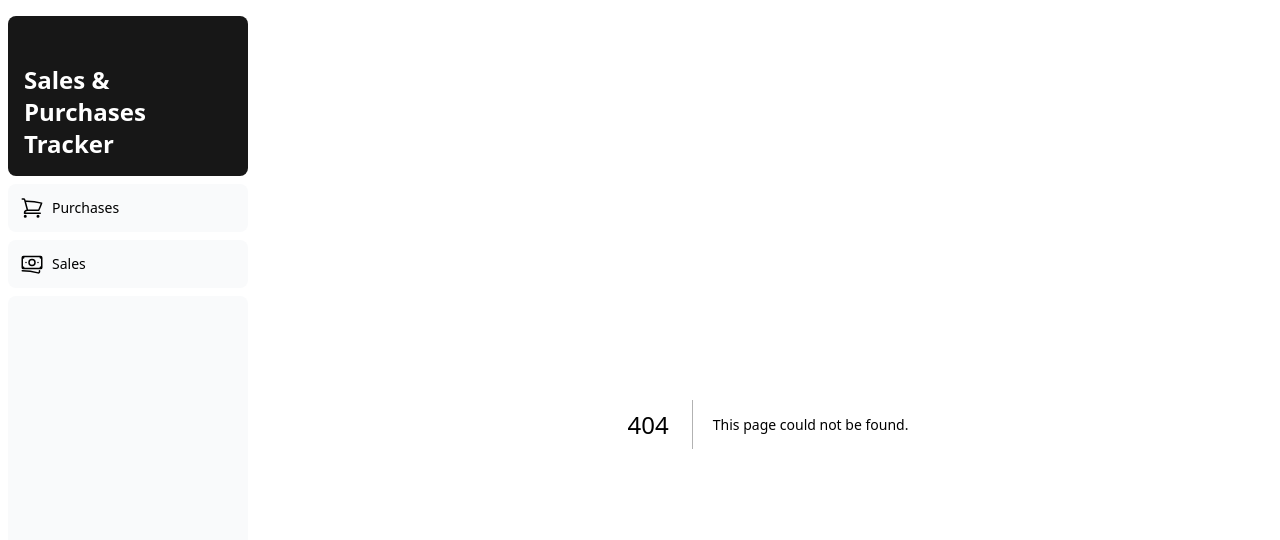
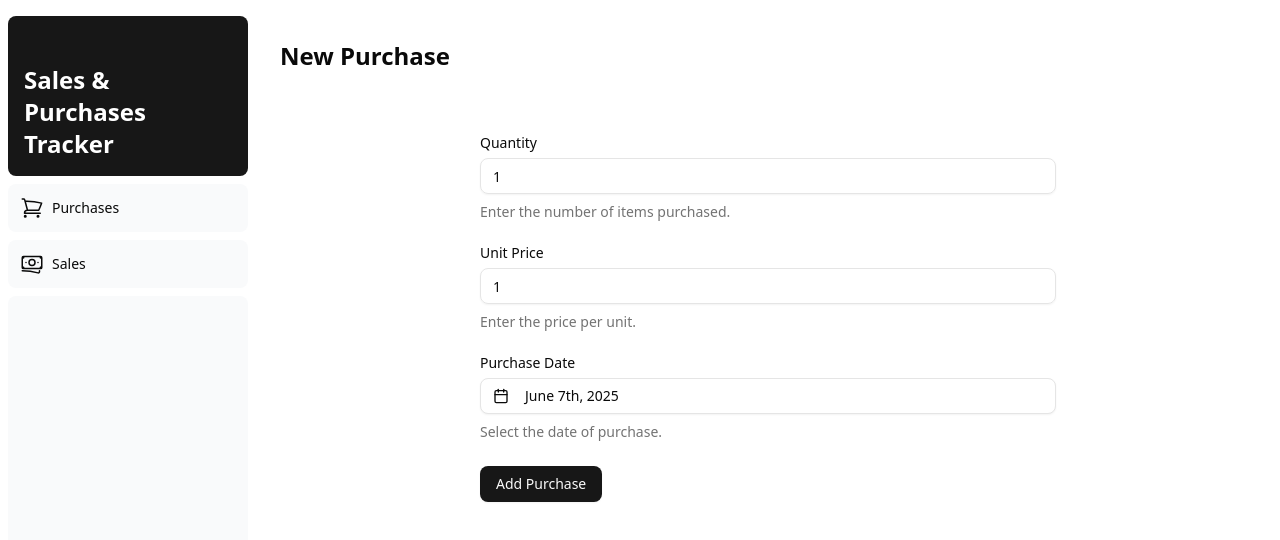
Before and after one commit to yujune/sales-purchases-tracker, a Next.js app: page /purchases/new in a window 1280 px wide. Before the commit this address had no page. Shown: the top 540 px of the page. Built offline with nearby package versions, Linux system fonts and the light colour scheme; no server answers.

Commit message:
chore: add new purchase form.

```diff
--- a/app/purchases/layout.tsx
+++ /dev/null
@@ -1,14 +0,0 @@
-import HeaderNav from "@/ui/headernav/headernav";
-
-export default function PurchasesLayout({
-  children,
-}: {
-  children: React.ReactNode;
-}) {
-  return (
-    <div>
-      <HeaderNav title="Purchases" />
-      {children}
-    </div>
-  );
-}
--- a/app/purchases/loading.tsx
+++ b/app/purchases/loading.tsx
@@ -7,10 +7,12 @@ import {
   TableHeader,
   TableRow,
 } from "@/ui/table";
+import HeaderNav from "../ui/headernav/headernav";
 
 export default function Loading() {
   return (
     <div>
+      <HeaderNav title="Purchases" />
       <Table>
         <TableHeader>
           <TableRow>
--- /dev/null
+++ b/app/purchases/new/actions.ts
@@ -0,0 +1,9 @@
+"use server";
+
+import { NewTransaction } from "@/app/data/database/entities";
+import { TransactionRepository } from "@/app/data/repo/transaction/transaction_repo";
+
+export async function createPurchase(transaction: NewTransaction) {
+  const transactionRepository = new TransactionRepository();
+  return await transactionRepository.create(transaction);
+}
--- /dev/null
+++ b/app/purchases/new/page.tsx
@@ -0,0 +1,11 @@
+import HeaderNav from "@/app/ui/headernav/headernav";
+import { AddPurchaseForm } from "./ui/add-purchase-form";
+
+export default function NewPurchasePage() {
+  return (
+    <div>
+      <HeaderNav title="New Purchase" />
+      <AddPurchaseForm />
+    </div>
+  );
+}
--- /dev/null
+++ b/app/purchases/new/ui/add-purchase-form.tsx
@@ -0,0 +1,98 @@
+"use client";
+
+import { NewTransaction } from "@/app/data/database/entities";
+import { Button } from "@/app/ui/button";
+import ErrorDialog from "@/app/ui/dialog/error-dialog";
+import DateField from "@/app/ui/form/datefield";
+import { Form } from "@/app/ui/form/form";
+import QuantityField from "@/app/ui/form/quantityfield";
+import UnitPriceField from "@/app/ui/form/unitpricefield";
+import { zodResolver } from "@hookform/resolvers/zod";
+import { Loader2 } from "lucide-react";
+import { useState } from "react";
+import { useForm } from "react-hook-form";
+import { z } from "zod";
+import { createPurchase } from "../actions";
+
+const purchaseFormSchema = z.object({
+  quantity: z.number().min(5),
+  unitPrice: z.number().min(190),
+  date: z.date(),
+});
+
+type PurchaseFormModel = z.infer<typeof purchaseFormSchema>;
+
+export function AddPurchaseForm() {
+  const [isSubmitting, setIsSubmitting] = useState(false);
+  const [error, setError] = useState<string | null>(null);
+  const form = useForm<PurchaseFormModel>({
+    resolver: zodResolver(purchaseFormSchema),
+    defaultValues: {
+      quantity: 1,
+      unitPrice: 1,
+      date: new Date(),
+    },
+  });
+
+  async function onSubmit(values: PurchaseFormModel) {
+    try {
+      setIsSubmitting(true);
+      setError(null);
+      const transaction: NewTransaction = {
+        quantity: values.quantity,
+        unitPrice: values.unitPrice,
+        type: "PURCHASE",
+        wac: values.unitPrice,
+        totalInventoryQuantity: values.quantity,
+        createdAt: values.date,
+      };
+      await createPurchase(transaction);
+    } catch (err) {
+      setError(
+        err instanceof Error ? err.message : "Failed to create purchase"
+      );
+    } finally {
+      setIsSubmitting(false);
+    }
+  }
+
+  return (
+    <>
+      <Form {...form}>
+        <form
+          onSubmit={form.handleSubmit(onSubmit)}
+          className="mx-auto max-w-xl space-y-6 my-12"
+        >
+          <QuantityField
+            control={form.control}
+            description="Enter the number of items purchased."
+          />
+          <UnitPriceField
+            control={form.control}
+            description="Enter the price per unit."
+          />
+          <DateField
+            control={form.control}
+            description="Select the date of purchase."
+          />
+          <Button type="submit" disabled={isSubmitting}>
+            {isSubmitting ? (
+              <>
+                <Loader2 className="mr-2 h-4 w-4 animate-spin" />
+                Adding...
+              </>
+            ) : (
+              "Add Purchase"
+            )}
+          </Button>
+        </form>
+      </Form>
+
+      <ErrorDialog
+        open={!!error}
+        onOpenChange={() => setError(null)}
+        errorMessage={error}
+      />
+    </>
+  );
+}
--- a/app/purchases/page.tsx
+++ b/app/purchases/page.tsx
@@ -1,3 +1,4 @@
+import HeaderNav from "../ui/headernav/headernav";
 import PurchasesPaginatedTable from "./ui/purchases-paginated-table";
 
 export default async function Purchases(props: {
@@ -7,5 +8,10 @@ export default async function Purchases(props: {
 }) {
   const params = await props.searchParams;
 
-  return <PurchasesPaginatedTable page={Number(params?.page) || 1} />;
+  return (
+    <div>
+      <HeaderNav title="Purchases" newLink="/purchases/new" />
+      <PurchasesPaginatedTable page={Number(params?.page) || 1} />
+    </div>
+  );
 }
--- /dev/null
+++ b/app/ui/form/quantityfield.tsx
@@ -0,0 +1,40 @@
+import { FormDescription, FormMessage } from "./form";
+
+import { FormControl, FormItem, FormLabel } from "./form";
+
+import { Control, Path } from "react-hook-form";
+import { FormField } from "./form";
+import { Input } from "./input";
+
+export default function QuantityField<T extends { quantity: number }>({
+  control,
+  description,
+}: {
+  control: Control<T>;
+  description?: string;
+}) {
+  return (
+    <FormField
+      control={control}
+      name={"quantity" as Path<T>}
+      render={({ field }) => (
+        <FormItem>
+          <FormLabel>Quantity</FormLabel>
+          <FormControl>
+            <Input
+              type="number"
+              min={1}
+              {...field}
+              onChange={(e) => {
+                const value = e.target.value;
+                field.onChange(value === "" ? 0 : Number(value));
+              }}
+            />
+          </FormControl>
+          {description && <FormDescription>{description}</FormDescription>}
+          <FormMessage />
+        </FormItem>
+      )}
+    />
+  );
+}
--- /dev/null
+++ b/app/ui/form/unitpricefield.tsx
@@ -0,0 +1,41 @@
+import { Control, Path } from "react-hook-form";
+import { FormDescription, FormMessage } from "./form";
+
+import { FormControl, FormItem, FormLabel } from "./form";
+
+import { FormField } from "./form";
+import { Input } from "./input";
+
+export default function UnitPriceField<T extends { unitPrice: number }>({
+  control,
+  description,
+}: {
+  control: Control<T>;
+  description?: string;
+}) {
+  return (
+    <FormField
+      control={control}
+      name={"unitPrice" as Path<T>}
+      render={({ field }) => (
+        <FormItem>
+          <FormLabel>Unit Price</FormLabel>
+          <FormControl>
+            <Input
+              type="number"
+              min={0}
+              step="1"
+              {...field}
+              onChange={(e) => {
+                const value = e.target.value;
+                field.onChange(value === "" ? 0 : Number(value));
+              }}
+            />
+          </FormControl>
+          {description && <FormDescription>{description}</FormDescription>}
+          <FormMessage />
+        </FormItem>
+      )}
+    />
+  );
+}
```
